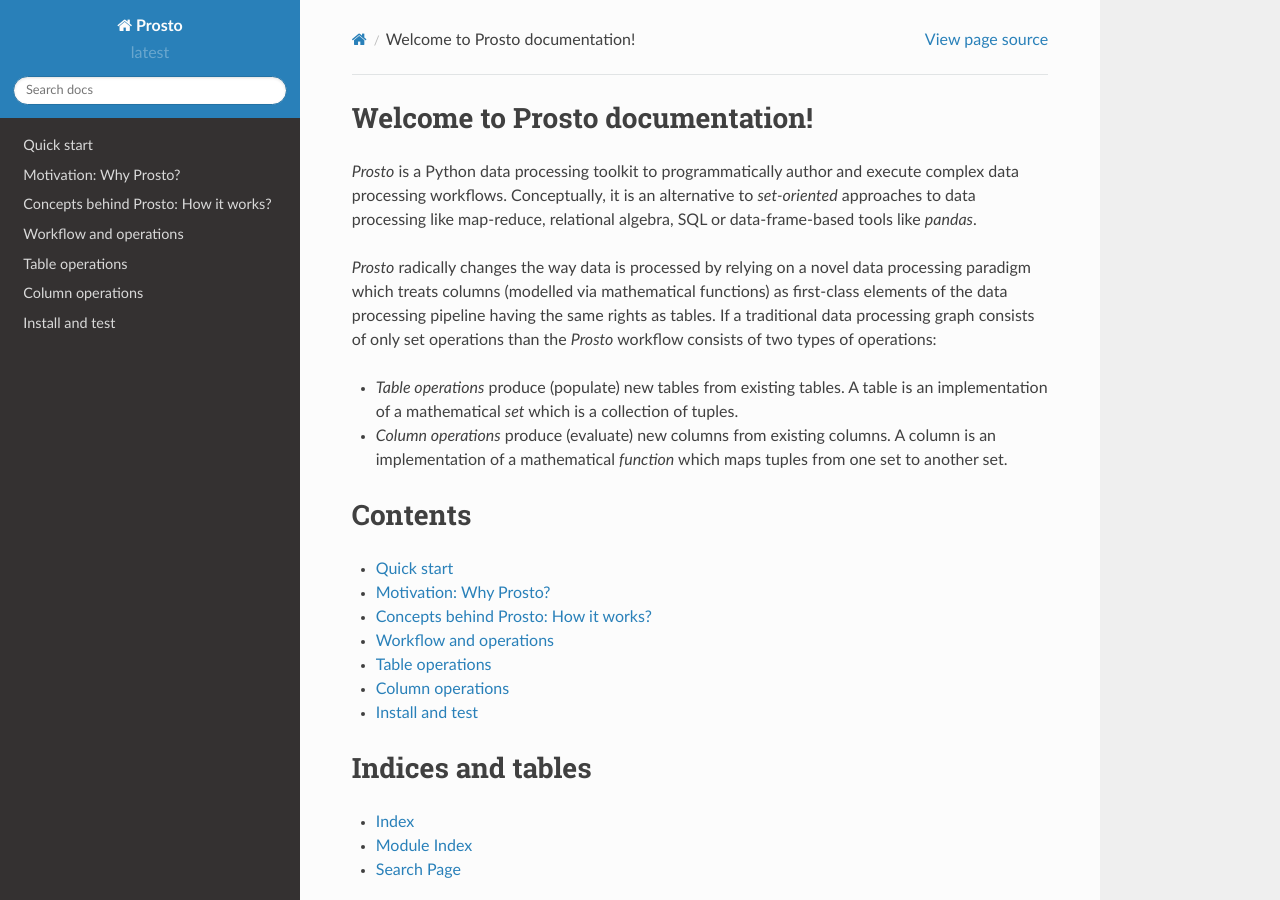
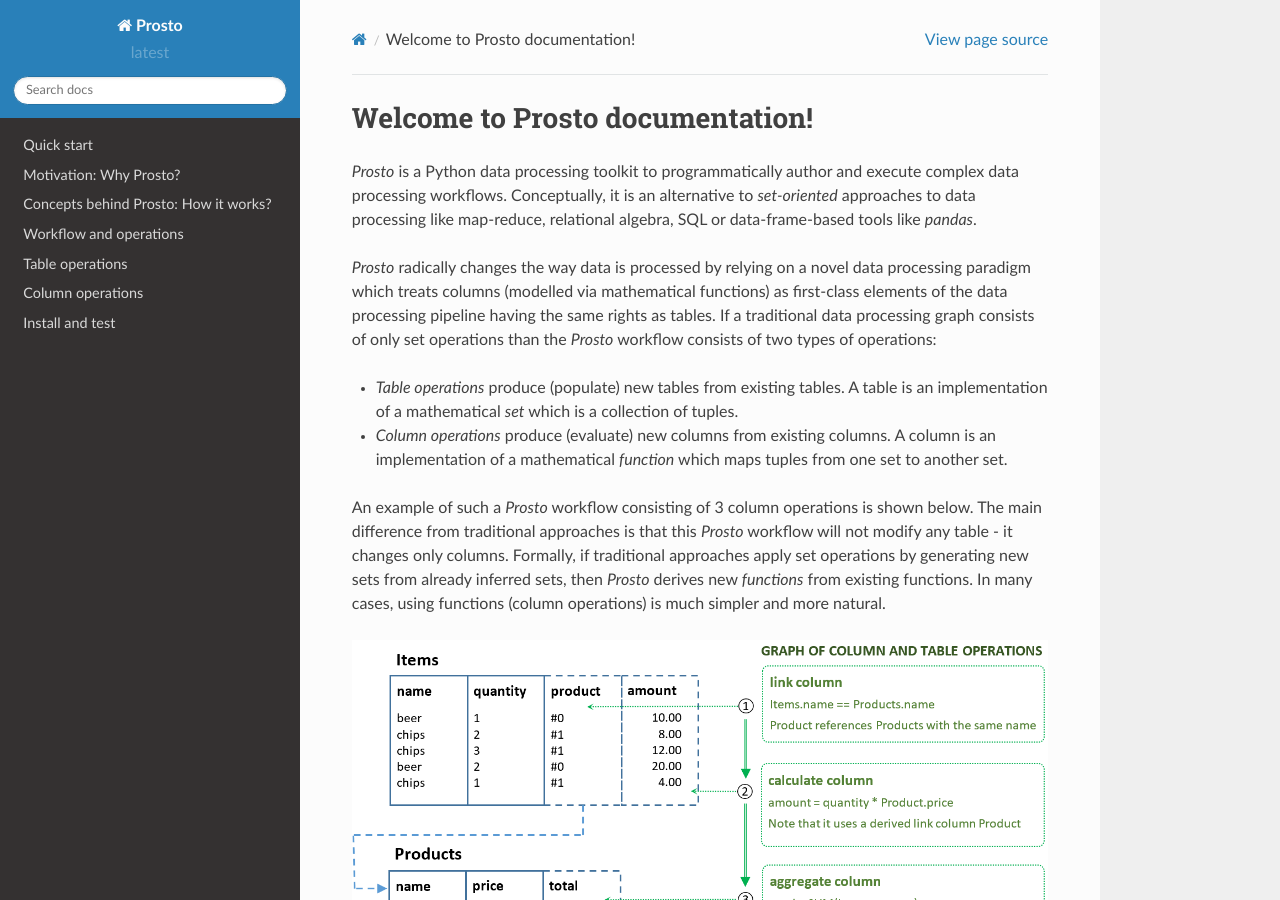
Before and after one commit to asavinov/prosto, a Sphinx documentation site: the page built from docs/index.rst, in a window 1280 px wide and 900 px high. Built offline with Sphinx 7.4.7 and the Read the Docs theme 2.0.0, drawn with Linux system fonts in a browser that asks for light colours.

Commit message:
documentation: add figure with example workflow

```diff
--- a/docs/index.rst
+++ b/docs/index.rst
@@ -8,6 +8,13 @@
 * *Table operations* produce (populate) new tables from existing tables. A table is an implementation of a mathematical *set* which is a collection of tuples.
 
 * *Column operations* produce (evaluate) new columns from existing columns. A column is an implementation of a mathematical *function* which maps tuples from one set to another set.
+
+An example of such a `Prosto` workflow consisting of 3 column operations is shown below. The main difference from traditional approaches is that this `Prosto` workflow will not modify any table - it changes only columns. Formally, if traditional approaches apply set operations by generating new sets from already inferred sets, then `Prosto` derives new *functions* from existing functions. In many cases, using functions (column operations) is much simpler and more natural.
+
+.. image:: images/fig_1.png
+   :width: 100 %
+   :alt: Data processing workflow
+   :align: center
 
 Contents
 ========
```
Also changed, not shown: README.md (+7 -3 lines), docs/images/fig_1.png (added).
